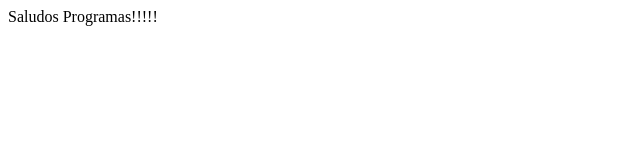
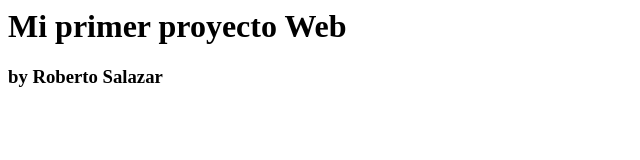
Before and after one commit to BetoSalas2015/AvanzadaGP2Ot21-00x01, a plain HTML site: page index.html in a window 1280 px wide. Shown: the whole page, without its empty margins (0-640 px from the left). Drawn offline with Linux system fonts and the light colour scheme.

Commit message:
Versión 1.1: Actualizado el archivo index.html

```diff
--- a/index.html
+++ b/index.html
@@ -1,5 +1,6 @@
 <html>
 	<body>
-		Saludos Programas!!!!!
+		<h1> Mi primer proyecto Web <h1>
+		<h3> by Roberto Salazar </h3>
 	</body>
 </html>
```
